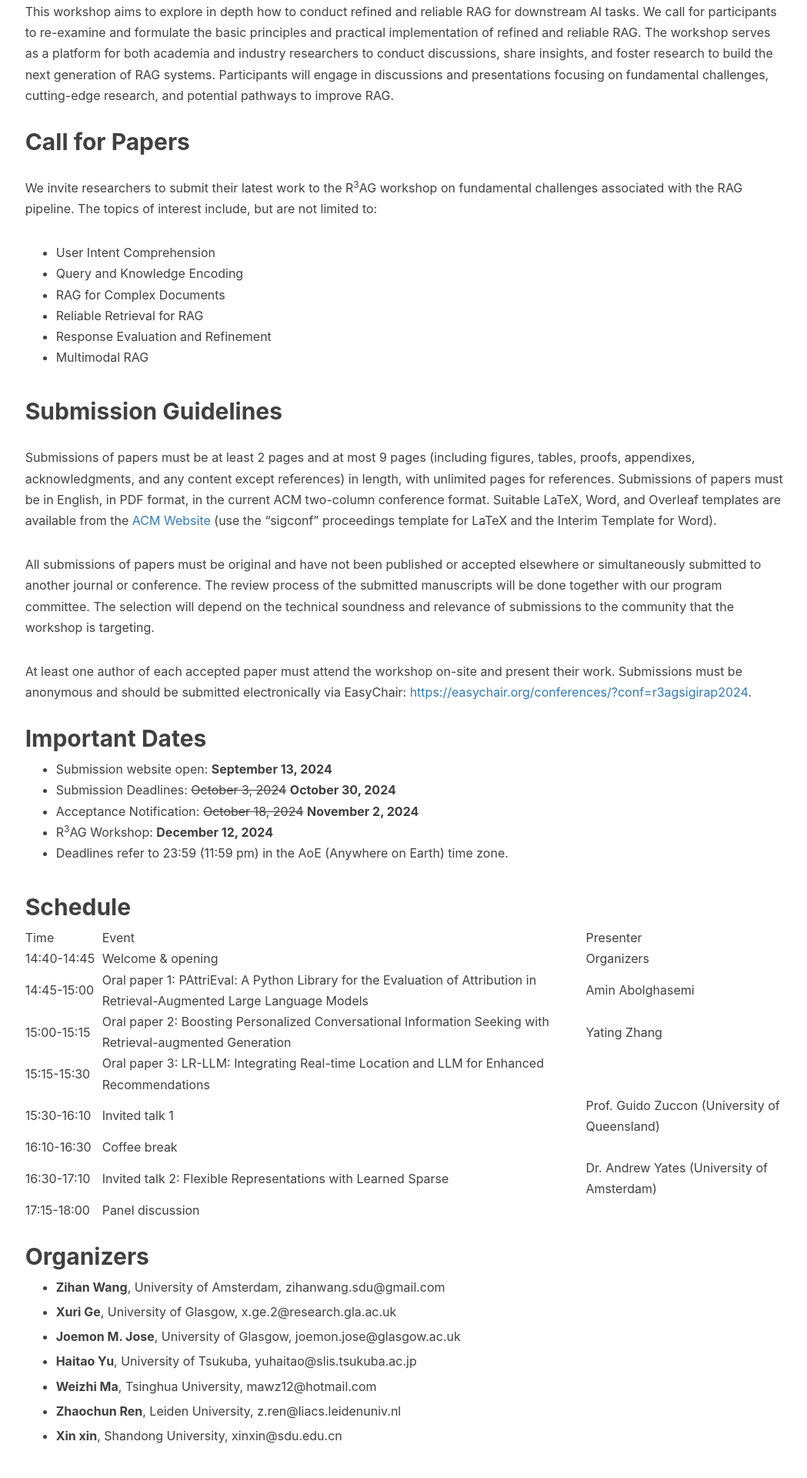
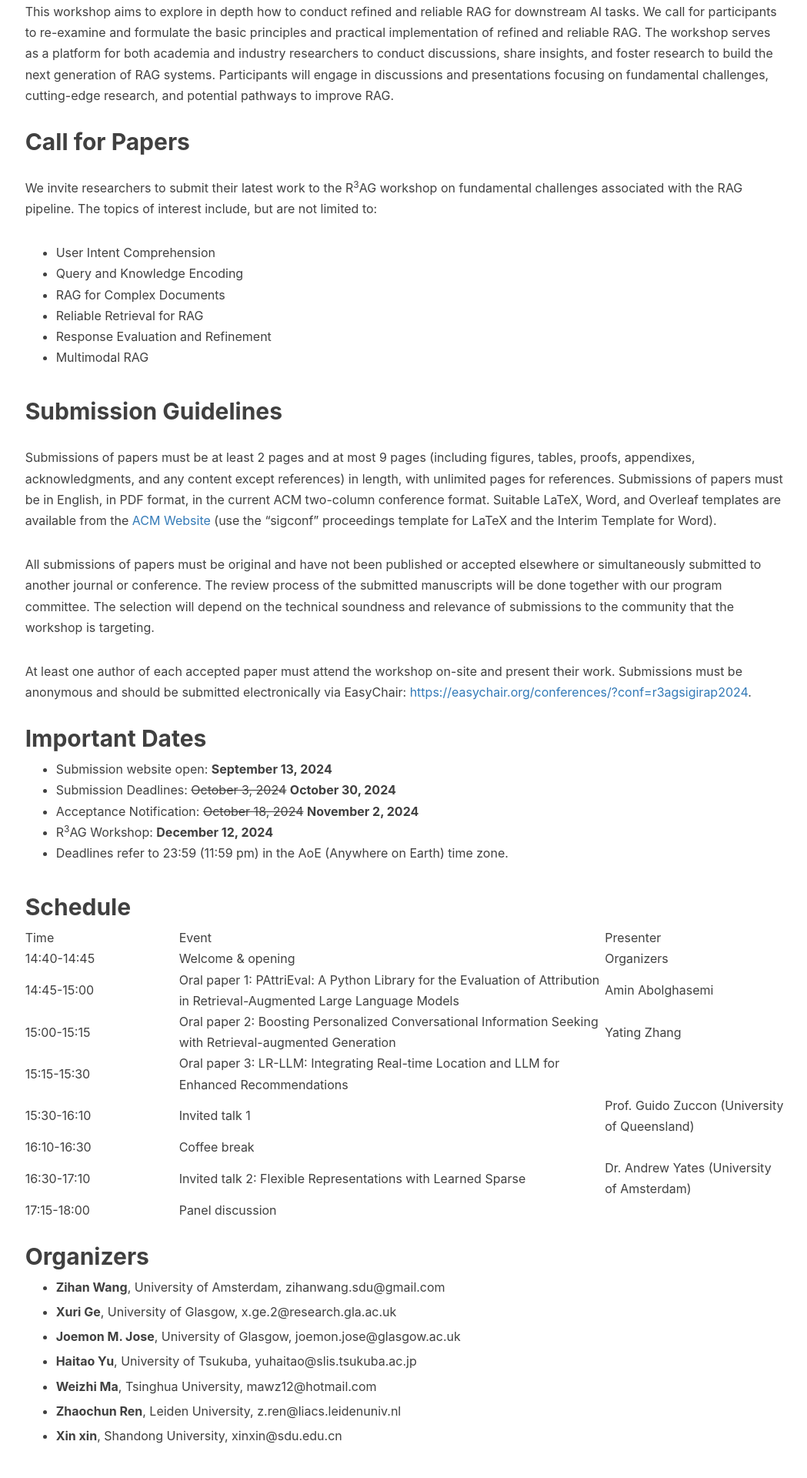
Before and after one commit to R3AG-SIGIR-AP/R3AG-SIGIR-AP.github.io, a Jekyll site: the page built from index.md, in a window 1280 px wide. Shown: the part 719-2639 px from the top of the page at 77% size, without its empty margins (89-1138 px from the left). Built offline with Jekyll 4.4.1, drawn with Linux system fonts in a browser that asks for light colours; nearby versions of some CDN libraries; our own code applies the rules of GitHub Pages for plain Markdown files.

Commit message:
Update index.md

```diff
--- a/index.md
+++ b/index.md
@@ -37,7 +37,7 @@ At least one author of each accepted paper must attend the workshop on-site and
 
 <table style="border-color: #00FF00;">
     <tr>
-        <td width="100">Time</td>
+        <td width="200">Time</td>
         <td>Event</td>
         <td>Presenter</td>
     </tr>
```
